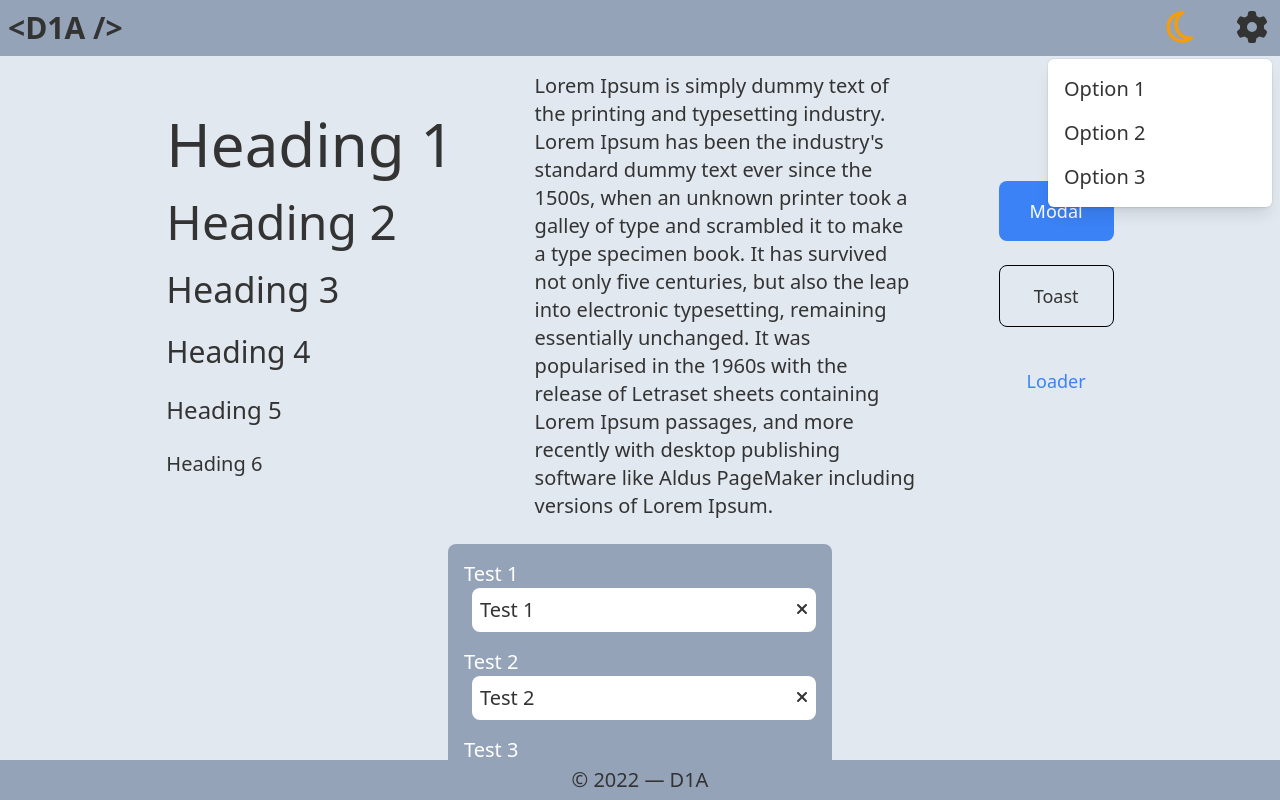
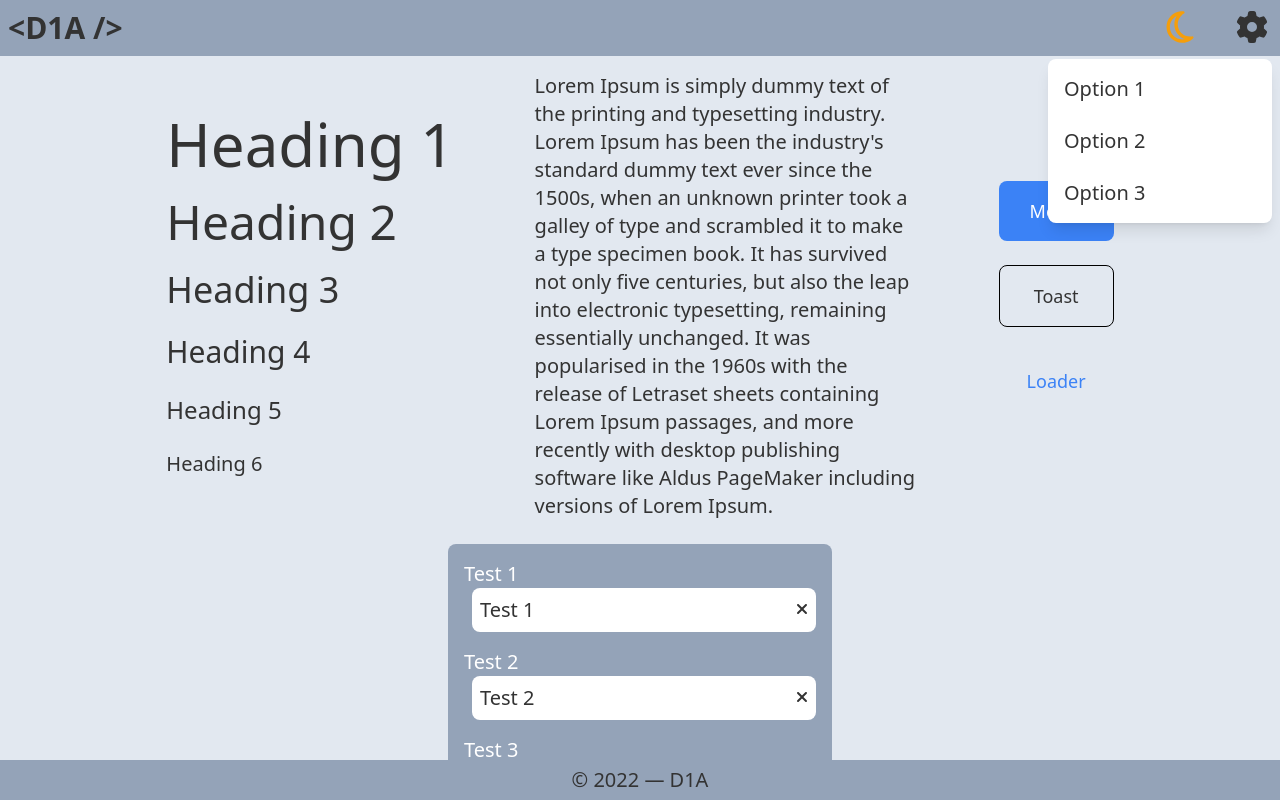
Before and after one commit to doinel1a/template-next-ts, a Next.js app: page / in a window 1280 px wide. Both pictures are taken after a click on the button 1252 px from the left and 28 px from the top of the page. Shown: the top 800 px of the page. Built offline with nearby package versions, Linux system fonts and the light colour scheme.

Commit message:
Minor Dropdown style fixing

```diff
--- a/src/components/Dropdown.tsx
+++ b/src/components/Dropdown.tsx
@@ -10,7 +10,7 @@ const Dropdown: React.FC<{
 }> = ({ isOpen, setIsOpen }) => {
     return (
         <div className='relative inline-block text-left'>
-            <div aria-expanded='true' aria-haspopup='true'>
+            <div aria-expanded='true' aria-haspopup='true' aria-role='button'>
                 <ButtonIcon
                     type='button'
                     icon={faGear}
@@ -20,20 +20,32 @@ const Dropdown: React.FC<{
             </div>
             {isOpen && (
                 <div
-                    className='origin-top-right absolute right-0 mt-2 w-56 rounded-md shadow-lg bg-white dark:bg-gray-500 ring-1 ring-black ring-opacity-5 focus:outline-none'
+                    className='w-56 absolute right-0 mt-2 origin-top-right rounded-lg shadow-lg bg-white dark:bg-gray-500 fade-in'
                     role='menu'
                     aria-orientation='vertical'
                     aria-labelledby='menu-button'
                     tabIndex={-1}
                 >
-                    <div className='flex flex-col gap-y-4 p-4' role='none'>
-                        <div role='menuitem' tabIndex={-1}>
+                    <div className='flex flex-col gap-y-2 p-2' role='none'>
+                        <div
+                            role='menuitem'
+                            tabIndex={-1}
+                            className='p-2 rounded-lg hover:bg-gray-200 cursor-pointer'
+                        >
                             <Paragraph text='Option 1' />
                         </div>
-                        <div role='menuitem' tabIndex={-1}>
+                        <div
+                            role='menuitem'
+                            tabIndex={-1}
+                            className='p-2 rounded-lg hover:bg-gray-200 cursor-pointer'
+                        >
                             <Paragraph text='Option 2' />
                         </div>
-                        <div role='menuitem' tabIndex={-1}>
+                        <div
+                            role='menuitem'
+                            tabIndex={-1}
+                            className='p-2 rounded-lg hover:bg-gray-200 cursor-pointer'
+                        >
                             <Paragraph text='Option 3' />
                         </div>
                     </div>
```
